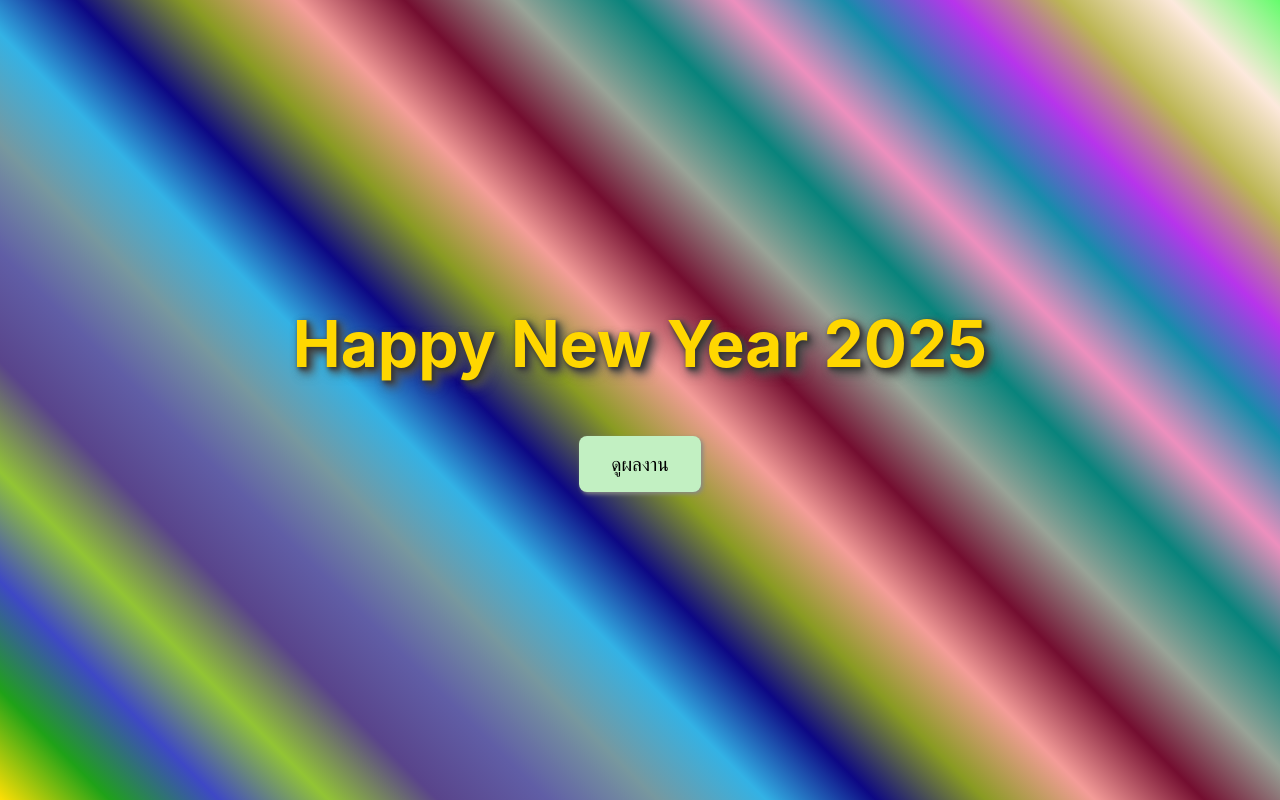
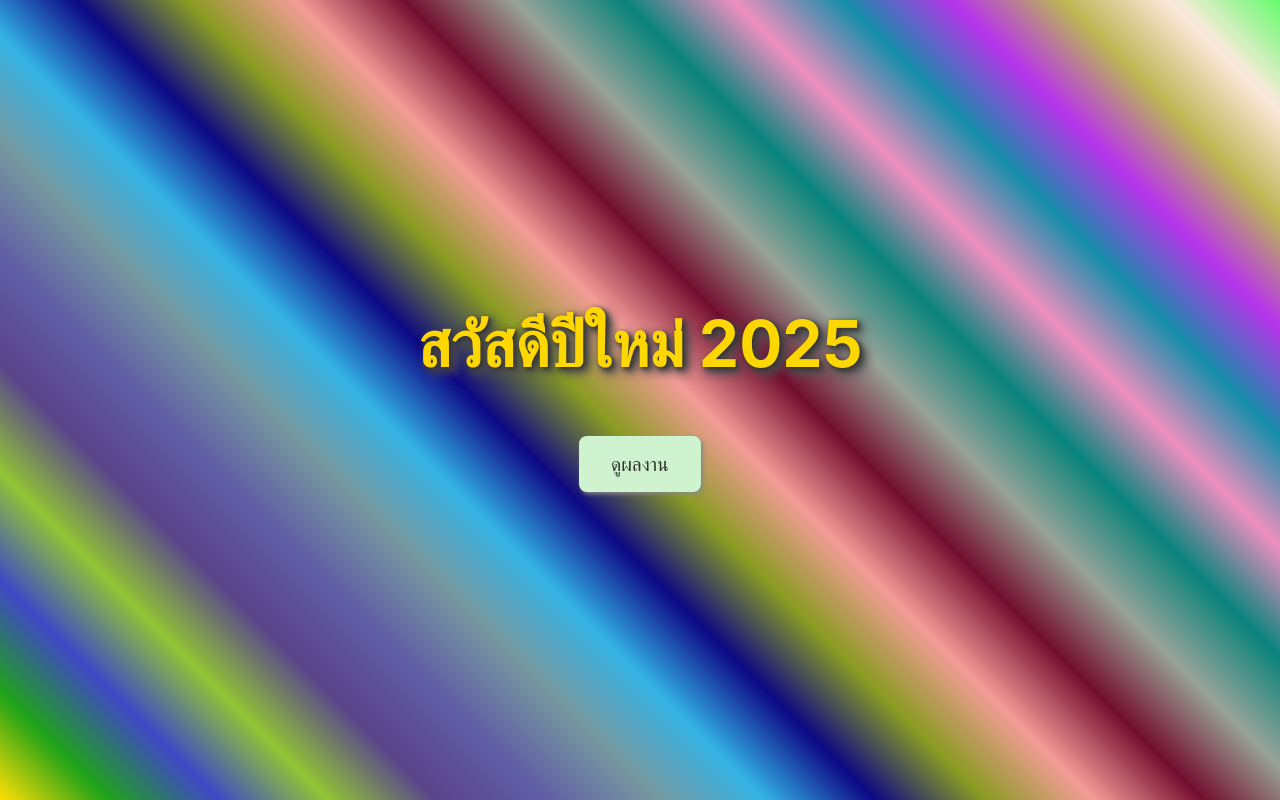
Before and after one commit to Nat-peac1/work, a plain HTML site: page index.html in a window 1280 px wide. Drawn offline with nearby package versions, Linux system fonts and the light colour scheme.

Commit message:
Update index.html

```diff
--- a/index.html
+++ b/index.html
@@ -1,9 +1,9 @@
 <!DOCTYPE html>
-<html lang="en">
+<html lang="th">
 <head>
     <meta charset="UTF-8">
     <meta name="viewport" content="width=device-width, initial-scale=1.0">
-    <title>Happy New Year 2025</title>
+    <title>สวัสดีปีใหม่ 2025</title>
     <link rel="stylesheet" href="https://cdn.jsdelivr.net/npm/bulma@0.9.4/css/bulma.min.css">
     <style>
         body {
@@ -60,20 +60,44 @@
             box-shadow: 2px 2px 4px #888;
             transition: all 0.2s ease;
             position: relative;
+            transform: perspective(1000px) rotateY(0deg);
         }
 
         .my-button:hover {
             background-color: #b1e0b1;
             box-shadow: 1px 1px 2px #888;
-            transform: translateY(2px);
+            transform: perspective(1000px) rotateY(10deg) scale(1.1);
             opacity: 0.8;
+        }
+
+        .my-button:active {
+            transform: perspective(1000px) rotateY(10deg) scale(0.9);
+            box-shadow: 0px 0px 0px #888;
+        }
+
+        .my-button:after {
+            content: "";
+            position: absolute;
+            top: 50%;
+            left: 50%;
+            transform: translate(-50%, -50%);
+            width: 100%;
+            height: 100%;
+            background-color: #fff;
+            border-radius: 8px;
+            opacity: 0.2;
+            transition: all 0.2s ease;
+        }
+
+        .my-button:hover:after {
+            opacity: 0.5;
         }
 
     </style>
 </head>
 <body>
     <div class="title-container">
-         <h1 class="title">Happy New Year 2025</h1>
+         <h1 class="title">สวัสดีปีใหม่ 2025</h1>
          <div class="button-container">
             <button class="my-button" id="myButton">ดูผลงาน</button>
         </div>
```
